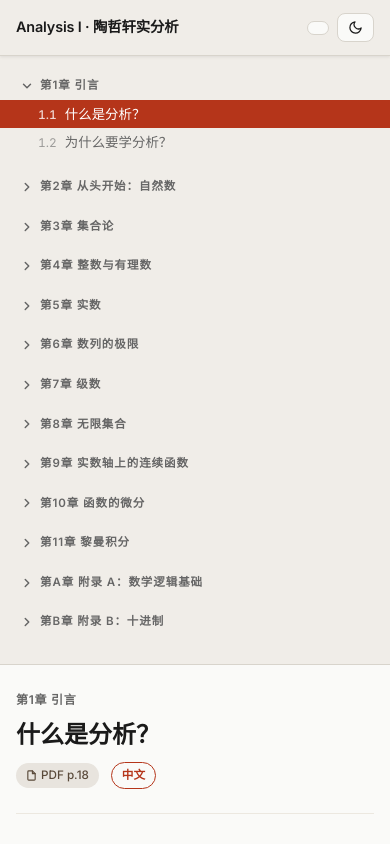
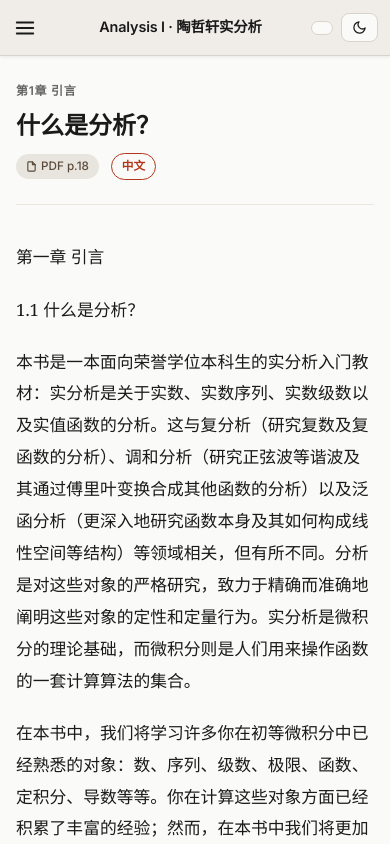
Before and after one commit to ColorlessBoy/analysis-tao-zh, a plain HTML site: page index.html in a window 390 px wide. Shown: the top 844 px of the page. Drawn offline with nearby package versions, Linux system fonts and the light colour scheme; a web font is replaced by a local one.

Commit message:
fix: button event listeners, english content, responsive sidebar drawer

```diff
--- a/css/style.css
+++ b/css/style.css
@@ -124,6 +124,57 @@ body.lang-zh  .en-only { display: none; }
   display: flex;
   align-items: center;
   gap: 8px;
+}
+
+/* ============================================================
+   Hamburger Button
+   ============================================================ */
+.hamburger-btn {
+  display: none;
+  align-items: center;
+  justify-content: center;
+  background: none;
+  border: none;
+  cursor: pointer;
+  padding: 6px;
+  margin-right: 8px;
+  border-radius: 6px;
+  color: var(--text);
+  transition: background 0.2s, color 0.2s;
+}
+
+.hamburger-btn:hover {
+  background: var(--bg-hover);
+  color: var(--accent);
+}
+
+.hamburger-btn:focus-visible {
+  outline: 2px solid var(--accent);
+  outline-offset: 2px;
+}
+
+.hamburger-btn svg {
+  width: 22px;
+  height: 22px;
+  display: block;
+}
+
+/* ============================================================
+   Sidebar Overlay (mobile)
+   ============================================================ */
+.sidebar-overlay {
+  display: none;
+  position: fixed;
+  inset: 0;
+  background: rgba(0, 0, 0, 0.45);
+  z-index: 150;
+  opacity: 0;
+  transition: opacity 0.25s ease;
+}
+
+body.sidebar-open .sidebar-overlay {
+  display: block;
+  opacity: 1;
 }
 
 /* ============================================================
@@ -429,29 +480,52 @@ body.lang-zh  .en-only { display: none; }
    Responsive
    ============================================================ */
 @media (max-width: 900px) {
-  .sidebar {
-    position: static;
-    width: 100%;
-    min-width: unset;
-    height: auto;
-    max-height: none;
-    border-right: none;
-    border-bottom: 1px solid var(--border);
-    padding: 12px 0 20px;
+  /* Show hamburger, hide sidebar by default */
+  .hamburger-btn {
+    display: flex;
   }
 
-  .page-body { flex-direction: column; }
+  /* Sidebar becomes a fixed slide-out drawer */
+  .sidebar {
+    position: fixed;
+    top: 0;
+    left: 0;
+    width: var(--sidebar-w);
+    min-width: var(--sidebar-w);
+    height: 100vh;
+    z-index: 200;
+    border-right: 1px solid var(--border);
+    border-bottom: none;
+    padding: 24px 0 40px;
+    transform: translateX(-100%);
+    transition: transform 0.25s ease, background 0.25s ease, border-color 0.25s ease;
+  }
+
+  body.sidebar-open .sidebar {
+    transform: translateX(0);
+  }
+
+  .page-body {
+    flex-direction: column;
+  }
 
   .main-content {
     padding: 28px 24px 60px;
+    max-width: 100%;
   }
 }
 
 @media (max-width: 600px) {
-  .header-inner { padding: 0 16px; }
+  .header-inner { padding: 0 12px 0 8px; }
   .site-title { font-size: 0.9rem; }
   .sec-title { font-size: 1.5rem; }
   .ctrl-btn { padding: 6px 10px; }
   .lang-label { display: none; }
   .main-content { padding: 20px 16px 48px; }
+
+  /* Sidebar takes full width on very small screens */
+  .sidebar {
+    width: min(var(--sidebar-w), 85vw);
+    min-width: min(var(--sidebar-w), 85vw);
+  }
 }
--- a/index.html
+++ b/index.html
@@ -30,6 +30,13 @@
 
   <header class="site-header">
     <div class="header-inner">
+      <button id="hamburger" class="hamburger-btn" aria-label="打开导航">
+        <svg viewBox="0 0 24 24" fill="none" stroke="currentColor" stroke-width="2" stroke-linecap="round" stroke-linejoin="round">
+          <line x1="3" y1="6" x2="21" y2="6"></line>
+          <line x1="3" y1="12" x2="21" y2="12"></line>
+          <line x1="3" y1="18" x2="21" y2="18"></line>
+        </svg>
+      </button>
       <a class="site-title" href="#">Analysis I · 陶哲轩实分析</a>
       <div class="header-controls">
         <button id="lang-toggle" class="ctrl-btn" aria-label="切换语言">
@@ -55,6 +62,8 @@
     </div>
   </header>
 
+  <div class="sidebar-overlay" id="sidebar-overlay"></div>
+
   <div class="page-body">
     <nav id="sidebar" class="sidebar" aria-label="章节导航"></nav>
 
--- a/js/main.js
+++ b/js/main.js
@@ -13,6 +13,7 @@ let currentLang   = localStorage.getItem('lang')   || 'zh';
 let currentTheme  = localStorage.getItem('theme')  || 'light';
 let currentSection = { chapter: 1, section: '1.1' };
 let openChapters   = new Set([1]);  // chapters expanded by default
+let sidebarOpen    = false;  // mobile sidebar state
 
 /* ------------------------------------------------------------
  * Init
@@ -27,6 +28,8 @@ document.addEventListener('DOMContentLoaded', async () => {
   // Wire up control buttons
   document.getElementById('theme-toggle')?.addEventListener('click', toggleTheme);
   document.getElementById('lang-toggle')?.addEventListener('click', toggleLanguage);
+  document.getElementById('hamburger')?.addEventListener('click', toggleSidebar);
+  document.getElementById('sidebar-overlay')?.addEventListener('click', closeSidebar);
 });
 
 /* ------------------------------------------------------------
@@ -163,6 +166,30 @@ function navigate(chapterNum, sectionNum) {
   renderSidebar();
   renderSection();
   window.scrollTo({ top: 0, behavior: 'smooth' });
+
+  // Close sidebar on mobile after navigating
+  closeSidebar();
+}
+
+/* ------------------------------------------------------------
+ * Mobile sidebar
+ * ------------------------------------------------------------ */
+function toggleSidebar() {
+  sidebarOpen = !sidebarOpen;
+  document.body.classList.toggle('sidebar-open', sidebarOpen);
+  const btn = document.getElementById('hamburger');
+  if (btn) {
+    btn.setAttribute('aria-label', sidebarOpen ? '关闭导航' : '打开导航');
+  }
+}
+
+function closeSidebar() {
+  sidebarOpen = false;
+  document.body.classList.remove('sidebar-open');
+  const btn = document.getElementById('hamburger');
+  if (btn) {
+    btn.setAttribute('aria-label', '打开导航');
+  }
 }
 
 /* ------------------------------------------------------------
@@ -288,6 +315,8 @@ function inlineFormat(text) {
 /* ------------------------------------------------------------
  * Expose to global scope for onclick handlers
  * ------------------------------------------------------------ */
-window.toggleTheme   = toggleTheme;
+window.toggleTheme    = toggleTheme;
 window.toggleLanguage = toggleLanguage;
-window.navigate      = navigate;
+window.navigate       = navigate;
+window.toggleSidebar  = toggleSidebar;
+window.closeSidebar   = closeSidebar;
```
